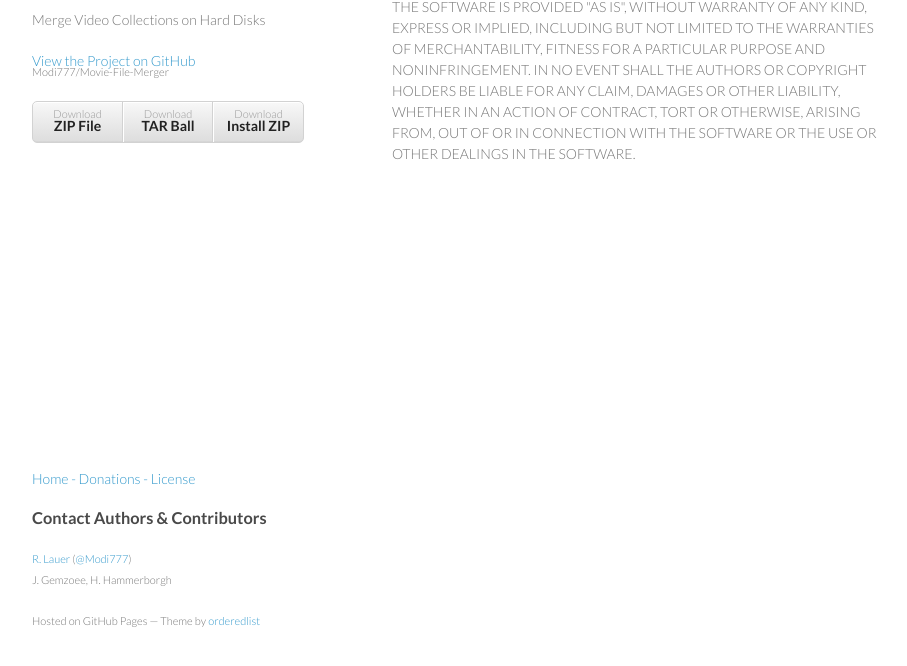
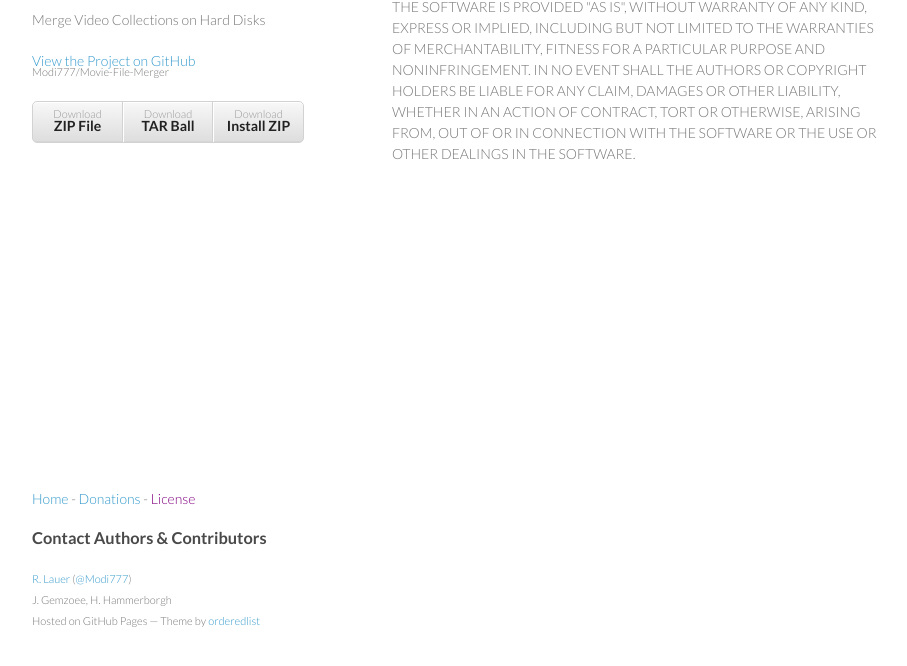
Before and after one commit to modiholodri/Movie-File-Merger, a plain HTML site: page license.html in a window 1280 px wide. Shown: the part 100-766 px from the top of the page, without its empty margins (178-1085 px from the left). Drawn offline with Linux system fonts and the light colour scheme.

Commit message:
Added page indicator colour

```diff
--- a/license.html
+++ b/license.html
@@ -36,16 +36,15 @@
       </section>
 
       <footer>
-       <p> <a href="index.html">Home</a>
-           <a href="donations.html"> - Donations</a>
-           <a href="license.html"> - License</a></p>
+       <p> <a href="index.html">Home</a> -
+           <a href="donations.html">Donations</a> -
+           <a href="license.html" style="color:purple">License</a></p>
        <h3>
         <a id="authors-and-contributors" class="anchor" href="#authors-and-contributors" aria-hidden="true"><span class="octicon octicon-link"></span></a>Contact Authors & Contributors</h3>
 
         <p><small><a href="mailto:reinhold.lauer@gmail.com">R. Lauer</a> (<a href="https://github.com/Modi777" class="user-mention">@Modi777</a>)<br>
-           J. Gemzoee, H. Hammerborgh</small></p>
-
-        <p><small>Hosted on GitHub Pages &mdash; Theme by <a href="https://github.com/orderedlist">orderedlist</a></small></p>
+           J. Gemzoee, H. Hammerborgh<br>
+           Hosted on GitHub Pages &mdash; Theme by <a href="https://github.com/orderedlist">orderedlist</a></small></p>
       </footer>
 
     </div>
```
Also changed, not shown: donations.html (+5 -6 lines), index.html (+5 -7 lines).
